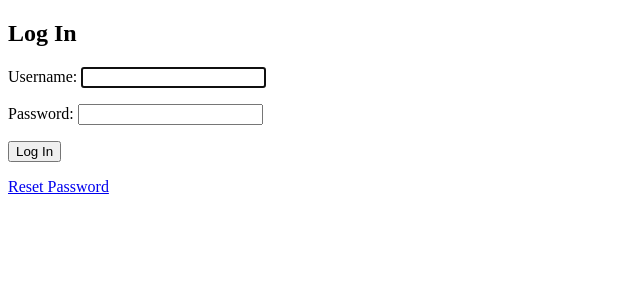
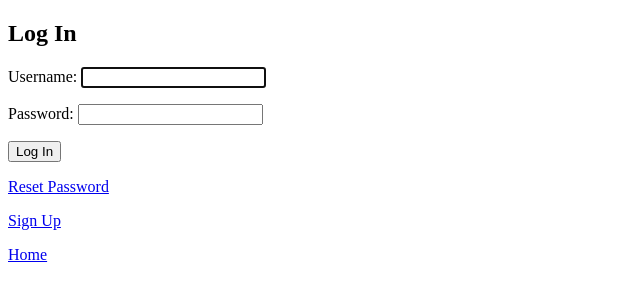
Before and after one commit to Atsocs/avalita, a Django app: page /accounts/login/ in a window 1280 px wide. Shown: the top 301 px of the page, without its empty margins (0-640 px from the left). Run offline with Django 3.2, Linux system fonts and the light colour scheme.

Commit message:
links connectivity

```diff
--- a/templates/avalita/course_detail.html
+++ b/templates/avalita/course_detail.html
@@ -30,7 +30,9 @@
 
     <input type="submit" value="Vote">
 </form>
-
+<p><a href="{% url 'home' %}">Home</a></p>
+<p><a href="{% url 'course_list' %}">Courses</a></p>
+<p><a href="{% url 'logout' %}">Log Out</a></p>
 <!--<label>General:</label>-->
 <!--<input type="number" name="general" min="1" max="5" value="{{ rating.general }}">-->
 <!--<p>General: {{ rating.general }}</p>-->
--- a/templates/avalita/courses_list.html
+++ b/templates/avalita/courses_list.html
@@ -5,6 +5,7 @@
 {% block content %}
 {% if user.is_authenticated %}
 {% if user.student %}
+<h2>Courses</h2>
 {% if courses %} <!-- courses -->
 <ul>
     {% for course in courses %}
@@ -19,6 +20,8 @@
 {% else %} <!-- hasattr -->
 <p>You are not a student nor a professor! </p>
 {% endif %} <!-- hasattr -->
+<p><a href="{% url 'home' %}">Home</a></p>
+<p><a href="{% url 'logout' %}">Log Out</a></p>
 {% else %} <!-- user.is_authenticated -->
 <p>You are not logged in</p>
 <a href="{% url 'login' %}">Log In</a>
--- a/templates/registration/login.html
+++ b/templates/registration/login.html
@@ -5,9 +5,11 @@
 {% block content %}
 <h2>Log In</h2>
 <form method="post">
-  {% csrf_token %}
-  {{ form.as_p }}
-  <button type="submit">Log In</button>
-  <p><a href="{% url 'password_reset' %}">Reset Password</a></p>
+    {% csrf_token %}
+    {{ form.as_p }}
+    <button type="submit">Log In</button>
 </form>
+<p><a href="{% url 'password_reset' %}">Reset Password</a></p>
+<p><a href="{% url 'signup' %}">Sign Up</a></p>
+<p><a href="{% url 'home' %}">Home</a></p>
 {% endblock %}
```
Also changed, not shown: templates/home.html (+6 -4 lines), templates/registration/signup.html (+4 -3 lines), db.sqlite3.
